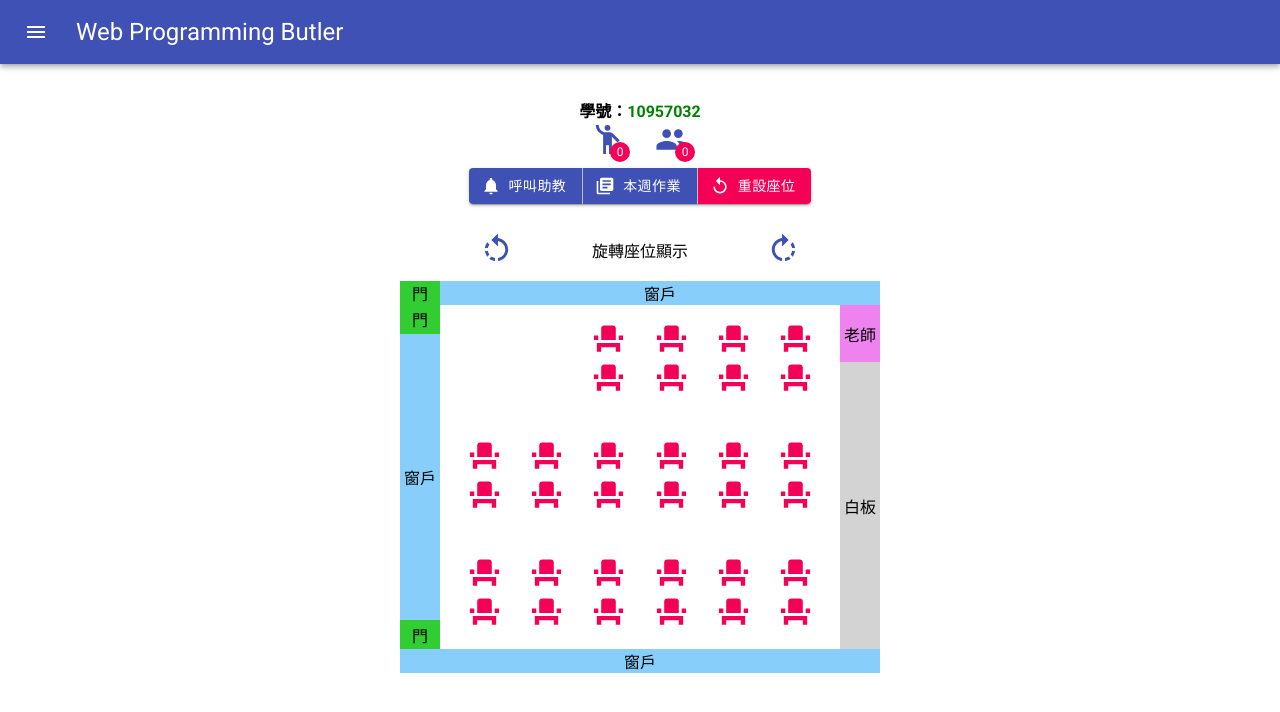
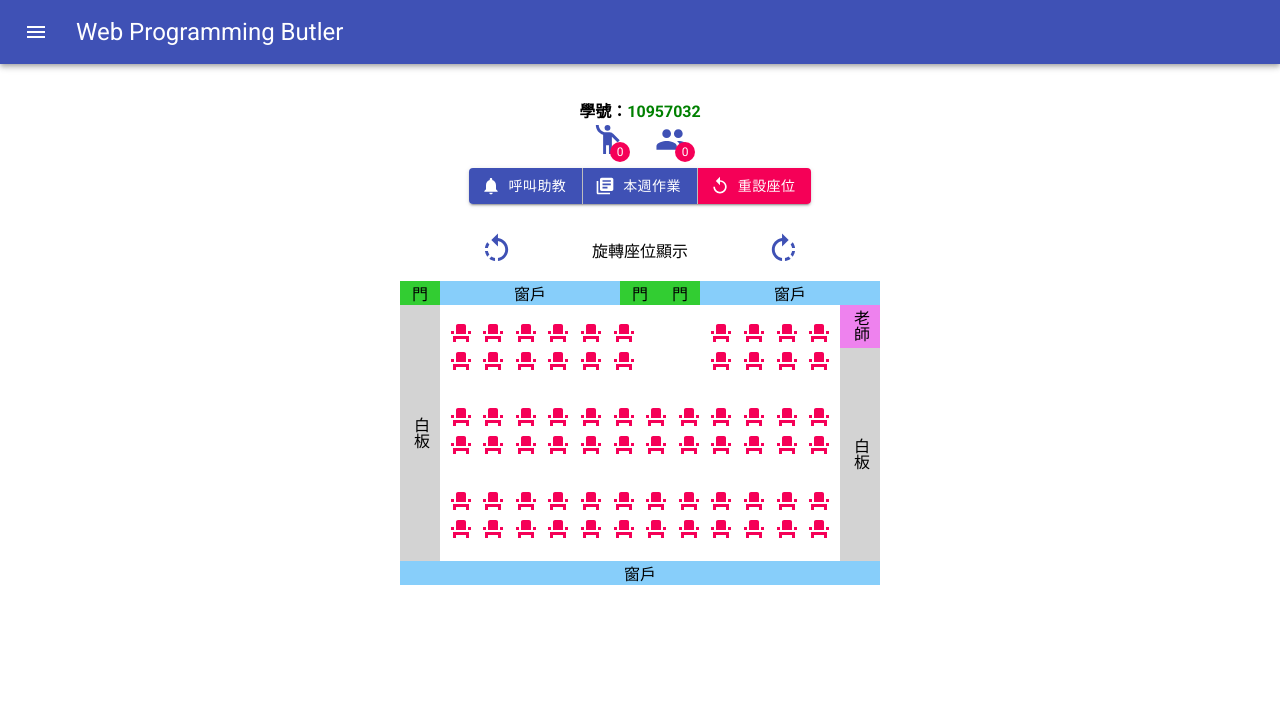
Before and after one commit to stanley2058/WPButler, a React (Vite) app: page /classroom in a window 1280 px wide. Shown: the top 712 px of the page. Built offline with nearby package versions, Linux system fonts and the light colour scheme.

Commit message:
add new classroom layout

```diff
--- a/src/components/ClassroomLayout.tsx
+++ b/src/components/ClassroomLayout.tsx
@@ -18,6 +18,7 @@ const useStyles = makeStyles((theme: Theme) =>
       maxWidth: "100%",
       maxHeight: "100%",
       width: "100%",
+      writingMode: "vertical-lr",
     },
     seatBase: {
       flexDirection: "column",
--- a/src/entities/classroom-objects/Seat.tsx
+++ b/src/entities/classroom-objects/Seat.tsx
@@ -18,7 +18,7 @@ export default function Seat(props: { row: number; col: number }) {
       }}
     >
       <Tooltip title="移動到這裡">
-        <EventSeat fontSize="large" color="secondary" />
+        <EventSeat color="secondary" />
       </Tooltip>
     </a>
   );
--- a/src/entities/classroom-objects/SelectedSeat.tsx
+++ b/src/entities/classroom-objects/SelectedSeat.tsx
@@ -12,7 +12,7 @@ export default function SelectedSeat() {
   return (
     <div className={classes.root}>
       <Tooltip title="現在的座位">
-        <PersonPin fontSize="large" color="primary" />
+        <PersonPin color="primary" />
       </Tooltip>
     </div>
   );
--- a/src/entities/classroom-objects/Space.tsx
+++ b/src/entities/classroom-objects/Space.tsx
@@ -4,7 +4,7 @@ import { EventSeat } from "@material-ui/icons";
 export default function Space() {
   return (
     <div>
-      <EventSeat fontSize="large" htmlColor="rgba(0,0,0,0)" />
+      <EventSeat htmlColor="rgba(0,0,0,0)" />
     </div>
   );
 }
--- /dev/null
+++ b/src/entities/layouts/INS203_201.tsx
@@ -0,0 +1,35 @@
+import React from "react";
+import { Door, Window, Teacher, WhiteBoard } from "../classroom-objects";
+import ILayout from "../Layout";
+
+const INS203_201: ILayout = {
+  id: "INS203_201",
+  name: "電腦教室 (203_201)",
+  scenes: {
+    top: [
+      { element: <Door />, width: 1 },
+      { element: <Window />, width: true },
+      { element: <Door />, width: 1 },
+      { element: <Door />, width: 1 },
+      { element: <Window />, width: true },
+    ],
+    left: [{ element: <WhiteBoard />, width: true }],
+    right: [
+      { element: <Teacher />, width: 2 },
+      { element: <WhiteBoard />, width: true },
+    ],
+    bottom: [{ element: <Window />, width: true }],
+  },
+  seats: [
+    [1, 1, 1, 1, 1, 1, 0, 0, 1, 1, 1, 1],
+    [1, 1, 1, 1, 1, 1, 0, 0, 1, 1, 1, 1],
+    [0, 0, 0, 0, 0, 0, 0, 0, 0, 0, 0, 0],
+    [1, 1, 1, 1, 1, 1, 1, 1, 1, 1, 1, 1],
+    [1, 1, 1, 1, 1, 1, 1, 1, 1, 1, 1, 1],
+    [0, 0, 0, 0, 0, 0, 0, 0, 0, 0, 0, 0],
+    [1, 1, 1, 1, 1, 1, 1, 1, 1, 1, 1, 1],
+    [1, 1, 1, 1, 1, 1, 1, 1, 1, 1, 1, 1],
+  ],
+};
+
+export default INS203_201;
--- a/src/entities/layouts/index.ts
+++ b/src/entities/layouts/index.ts
@@ -1,2 +1,3 @@
 export { default as INS203 } from "./INS203";
 export { default as INS201 } from "./INS201";
+export { default as INS203_201 } from "./INS203_201";
--- a/src/pages/Classroom.tsx
+++ b/src/pages/Classroom.tsx
@@ -3,7 +3,7 @@ import { Grid, makeStyles, Theme } from "@material-ui/core";
 import ClassroomAction from "../components/ClassroomAction";
 import ClassroomLayout from "../components/ClassroomLayout";
 import ILayout, { LayoutUtils } from "../entities/Layout";
-import { INS201, INS203 } from "../entities/layouts";
+import { INS201, INS203, INS203_201 } from "../entities/layouts";
 import SeatSelectionService from "../services/SeatSelectionService";
 
 const useStyles = makeStyles((theme: Theme) => ({
@@ -12,6 +12,7 @@ const useStyles = makeStyles((theme: Theme) => ({
     top: "2em",
     display: "flex",
     justifyContent: "center",
+    paddingBottom: "1em",
   },
   grid: {
     maxWidth: "30em",
@@ -25,7 +26,7 @@ export default function Classroom() {
     sitting?: { row: number; col: number };
     rotation: number;
   }>({
-    layout: INS203,
+    layout: INS203_201,
     rotation: 0,
     studentInfo: { id: "10957032", called: false },
   });
```
